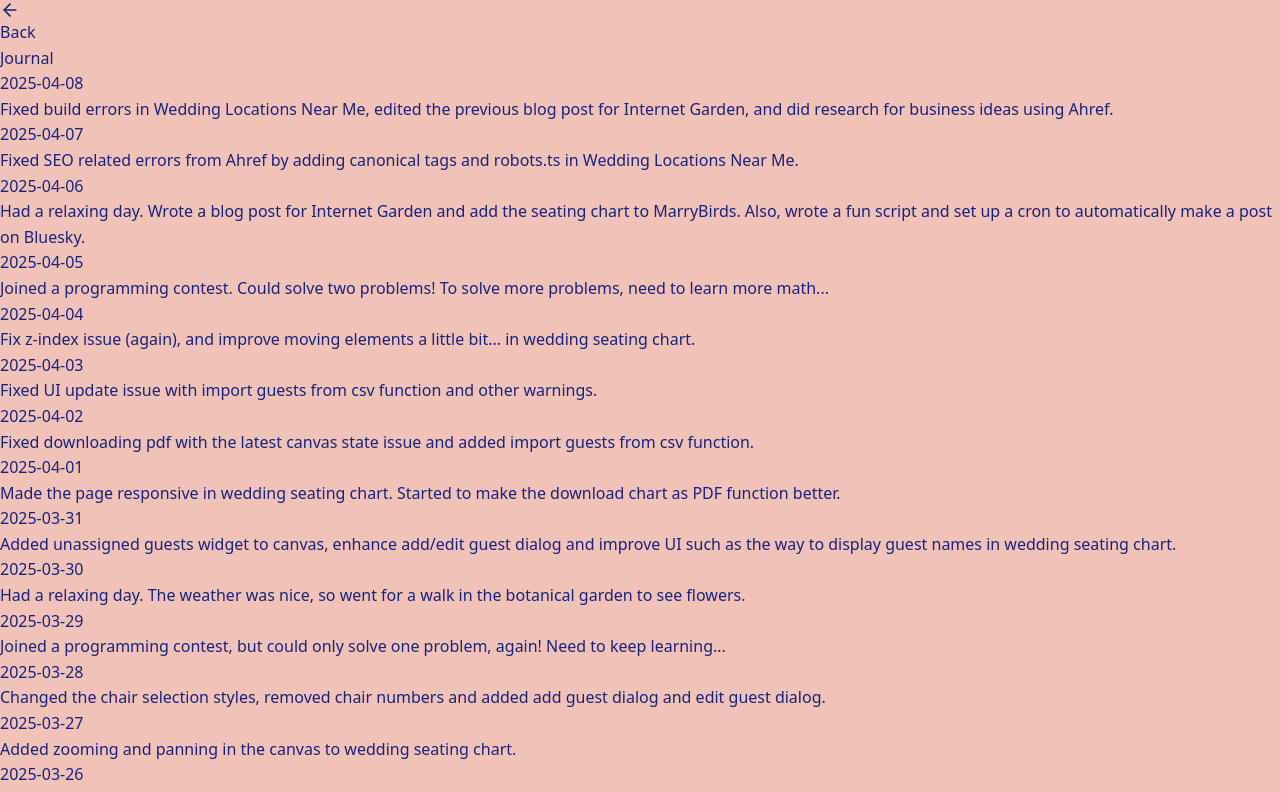
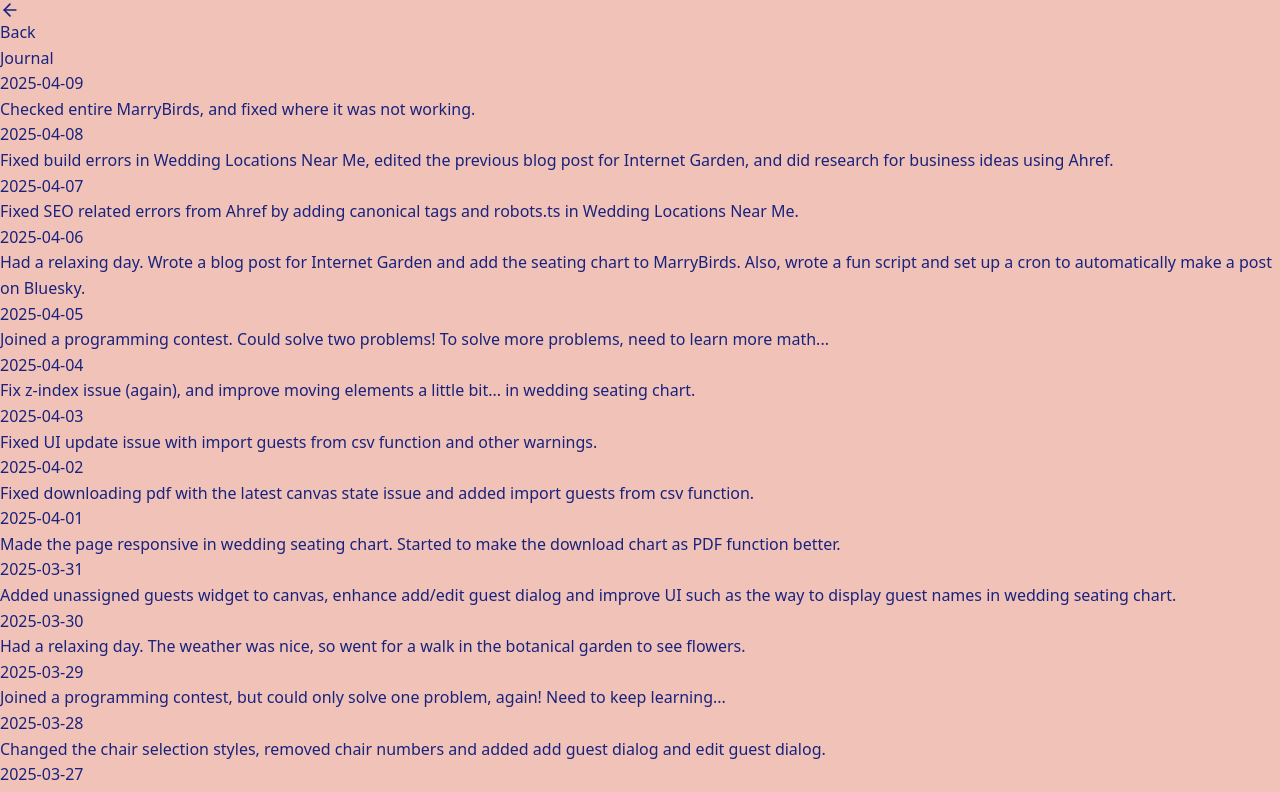
Before and after one commit to minamicode/minamicode.com, a Next.js app: page /journal in a window 1280 px wide. Shown: the top 792 px of the page. Built offline with nearby package versions, Linux system fonts and the light colour scheme.

Commit message:
add a journal entry

```diff
--- a/src/app/_components/JournalEntries.tsx
+++ b/src/app/_components/JournalEntries.tsx
@@ -6,6 +6,10 @@ type JournalEntry = {
 };
 
 const entries: JournalEntry[] = [
+  {
+    date: "2025-04-09",
+    text: "Checked entire MarryBirds, and fixed where it was not working.",
+  },
   {
     date: "2025-04-08",
     text: "Fixed build errors in Wedding Locations Near Me, edited the previous blog post for Internet Garden, and did research for business ideas using Ahref.",
```
